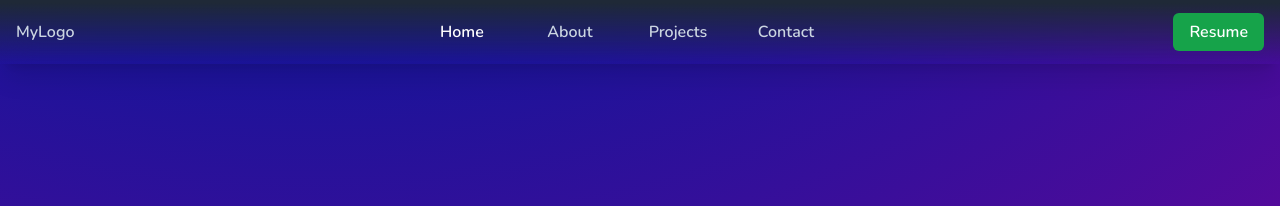
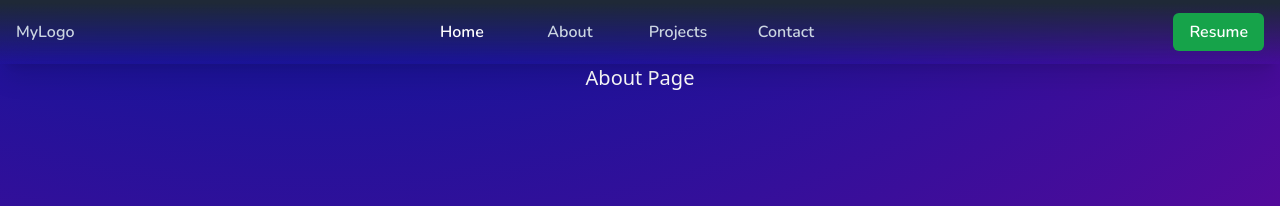
Before and after one commit to SAHerath/saherath.github.io, a React (Vite) app: page /sah-portfolio/about in a window 1280 px wide. Shown: the top 206 px of the page. Built offline with nearby package versions, Linux system fonts and the light colour scheme.

Commit message:
add dummy Home and About pages through react router

```diff
--- a/src/App.jsx
+++ b/src/App.jsx
@@ -1,5 +1,9 @@
 import { useState } from "react";
+import { Routes, Route } from "react-router-dom";
 import Header from "./components/Header";
+import Home from "./pages/Home";
+import About from "./pages/About";
+import "./App.css";
 
 function App() {
   const [count, setCount] = useState(0);
@@ -8,6 +12,12 @@
     <>
       <Header />
 
+      <Routes>
+        <Route path="/sah-portfolio" element={<Home />} />
+        <Route path="/sah-portfolio/about" element={<About />} />
+      </Routes>
+
+
     </>
   );
 }
--- /dev/null
+++ b/src/pages/About.jsx
@@ -0,0 +1,7 @@
+const About = () => {
+  return (
+    <h1 className="text-xl text-white p-16">About Page</h1>
+   );
+}
+
+export default About;
--- /dev/null
+++ b/src/pages/Home.jsx
@@ -0,0 +1,9 @@
+const Home = () => {
+  return (
+    <>
+      <h1 className="text-xl text-white p-16">Home Page</h1>
+    </>
+   );
+}
+
+export default Home;
```
